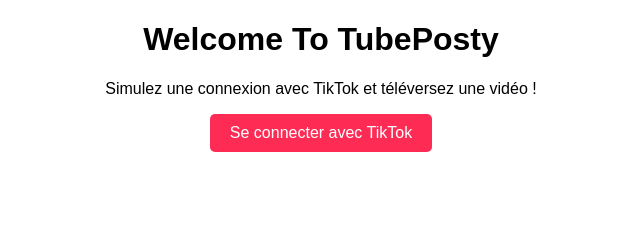
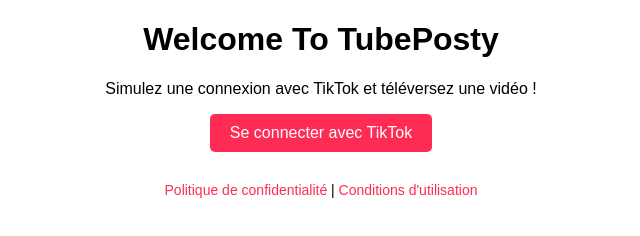
Before and after one commit to WhussDaCode/TubePosty, a plain HTML site: page index.html in a window 1280 px wide. Shown: the whole page, without its empty margins (319-959 px from the left). Drawn offline with Linux system fonts and the light colour scheme.

Commit message:
Update index.html

```diff
--- a/index.html
+++ b/index.html
@@ -22,6 +22,17 @@
         button:hover {
             background-color: #D32F2F;
         }
+        footer {
+            margin-top: 30px;
+            font-size: 14px;
+        }
+        footer a {
+            color: #FE2C55;
+            text-decoration: none;
+        }
+        footer a:hover {
+            text-decoration: underline;
+        }
     </style>
 </head>
 <body>
@@ -44,6 +55,13 @@
         <p>Votre vidéo a été publiée sur TikTok (simulation).</p>
     </div>
 
+    <footer>
+        <p>
+            <a href="confidentialite.html" target="_blank">Politique de confidentialité</a> |
+            <a href="conditions.html" target="_blank">Conditions d'utilisation</a>
+        </p>
+    </footer>
+
     <script>
         function simulateLogin() {
             alert('Connexion simulée avec TikTok.');
```
